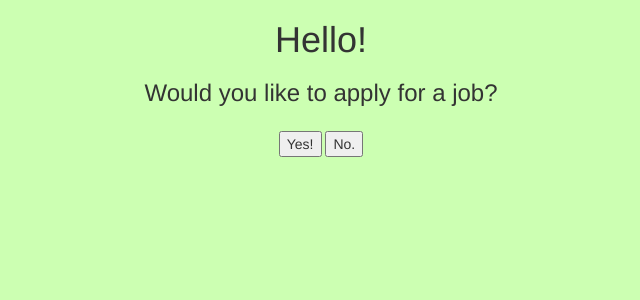
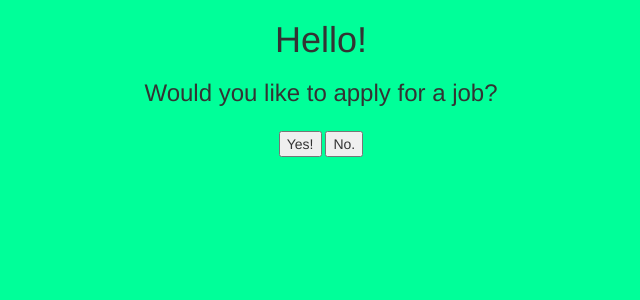
Before and after one commit to lobsterkatie/10-10-skills-flask, a Flask app: page / in a window 1280 px wide. Shown: the top 300 px of the page, without its empty margins (319-959 px from the left). Run offline with Flask 2, Linux system fonts and the light colour scheme; some libraries are stand-ins or nearby versions.

Commit message:
final version

```diff
--- a/application.py
+++ b/application.py
@@ -33,7 +33,7 @@ def confirmation_page():
     fname = request.form.get("firstname")
     lname = request.form.get("lastname")
     title = request.form.get("job-title")
-    salary = request.form.get("min-salary")
+    salary = int(request.form.get("min-salary"))
 
     return render_template("application-response.html",
                            firstname=fname, lastname=lname,
--- a/static/css/base-stylesheet.css
+++ b/static/css/base-stylesheet.css
@@ -1,3 +1,3 @@
 body {
-    background-color: #CCFFB2;
+    background-color: #00FF99;
 }
--- a/static/css/rejection-stylesheet.css
+++ b/static/css/rejection-stylesheet.css
@@ -1,6 +1,6 @@
 body {
     text-align: center;
-    background-color: #1F0C32;
+    background-color: #330066;
     color: white;
 }
 
--- a/templates/application-response.html
+++ b/templates/application-response.html
@@ -16,7 +16,7 @@
 
                 <h3>
                     We'll be in touch with you shortly about your potential role
-                    as a {{ job_title }} making ${{ min_salary }}.
+                    as a {{ job_title }} making ${{ "{salary:,.0f}".format(salary=min_salary) }}.
                 </h3>
             </div>
         </div>
```
